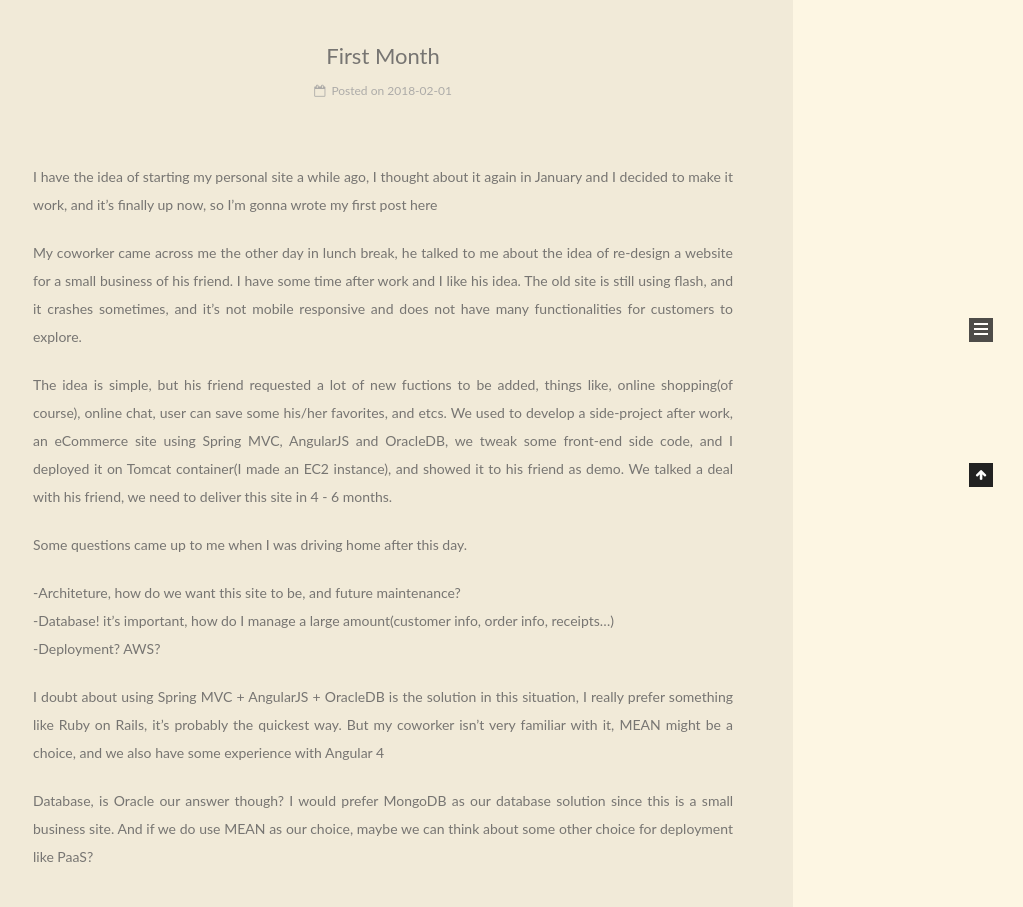
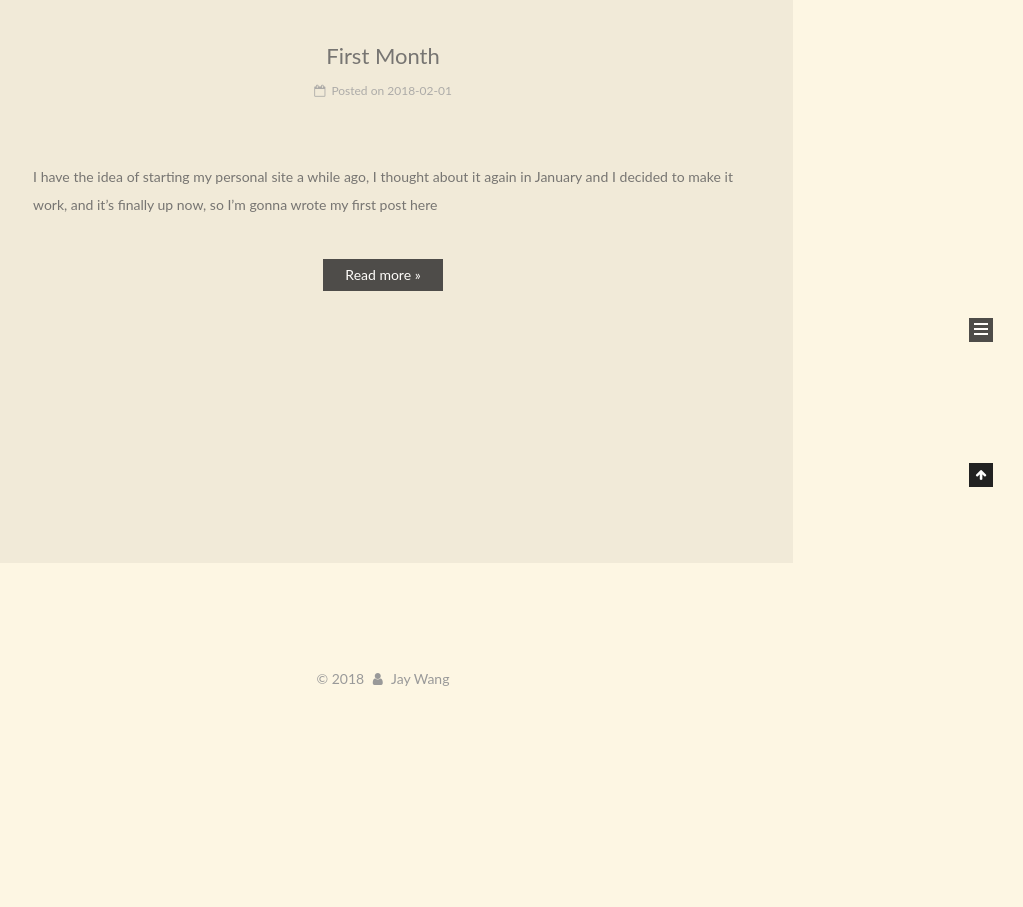
Before and after one commit to jw6/jw6.github.io, a plain HTML site: page index.html in a window 1280 px wide. Shown: the part 413-1320 px from the top of the page, without its empty margins (257-1280 px from the left). After the commit the page ends 1126 px from the top, so only its background shows below. Drawn offline with Linux system fonts and the light colour scheme.

Commit message:
Site updated: 2018-02-04 18:54:14

```diff
--- a/index.html
+++ b/index.html
@@ -354,16 +354,14 @@
 
 
 
-
-            <p>I have the idea of starting my personal site a while ago, I thought about it again in January and I decided to make it work, and it’s finally up now, so I’m gonna wrote my first post here</p>
-<p>My coworker came across me the other day in lunch break, he talked to me about the idea of re-design a website for a small business of his friend. I have some time after work and I like his idea. The old site is still using flash, and it crashes sometimes, and it’s not mobile responsive and does not have many functionalities for customers to explore.</p>
-<p>The idea is simple, but his friend requested a lot of new fuctions to be added, things like, online shopping(of course), online chat, user can save some his/her favorites, and etcs. We used to develop a side-project after work, an eCommerce site using Spring MVC, AngularJS and OracleDB, we tweak some front-end side code, and I deployed it on Tomcat container(I made an EC2 instance), and showed it to his friend as demo. We talked a deal with his friend, we need to deliver this site in 4 - 6 months.</p>
-<p>Some questions came up to me when I was driving home after this day.</p>
-<p>  -Architeture, how do we want this site to be, and future maintenance?<br>  -Database! it’s important, how do I manage a large amount(customer info, order info, receipts…)<br>  -Deployment? AWS?</p>
-<p>I doubt about using Spring MVC + AngularJS + OracleDB is the solution in this situation, I really prefer something like Ruby on Rails, it’s probably the quickest way. But my coworker isn’t very familiar with it, MEAN might be a choice, and we also have some experience with Angular 4</p>
-<p>Database, is Oracle our answer though? I would prefer MongoDB as our database solution since this is a small business site. And if we do use MEAN as our choice, maybe we can think about some other choice for deployment like PaaS?</p>
-
-
+          <p>I have the idea of starting my personal site a while ago, I thought about it again in January and I decided to make it work, and it’s finally up now, so I’m gonna wrote my first post here<br>
+          <!--noindex-->
+          <div class="post-button text-center">
+            <a class="btn" href="/2018/02/01/First-Month/#more" rel="contents">
+              Read more &raquo;
+            </a>
+          </div>
+          <!--/noindex-->
 
 
     </div>
```
Also changed, not shown: 2018/02/01/First-Month/index.html (+5 -6 lines).
